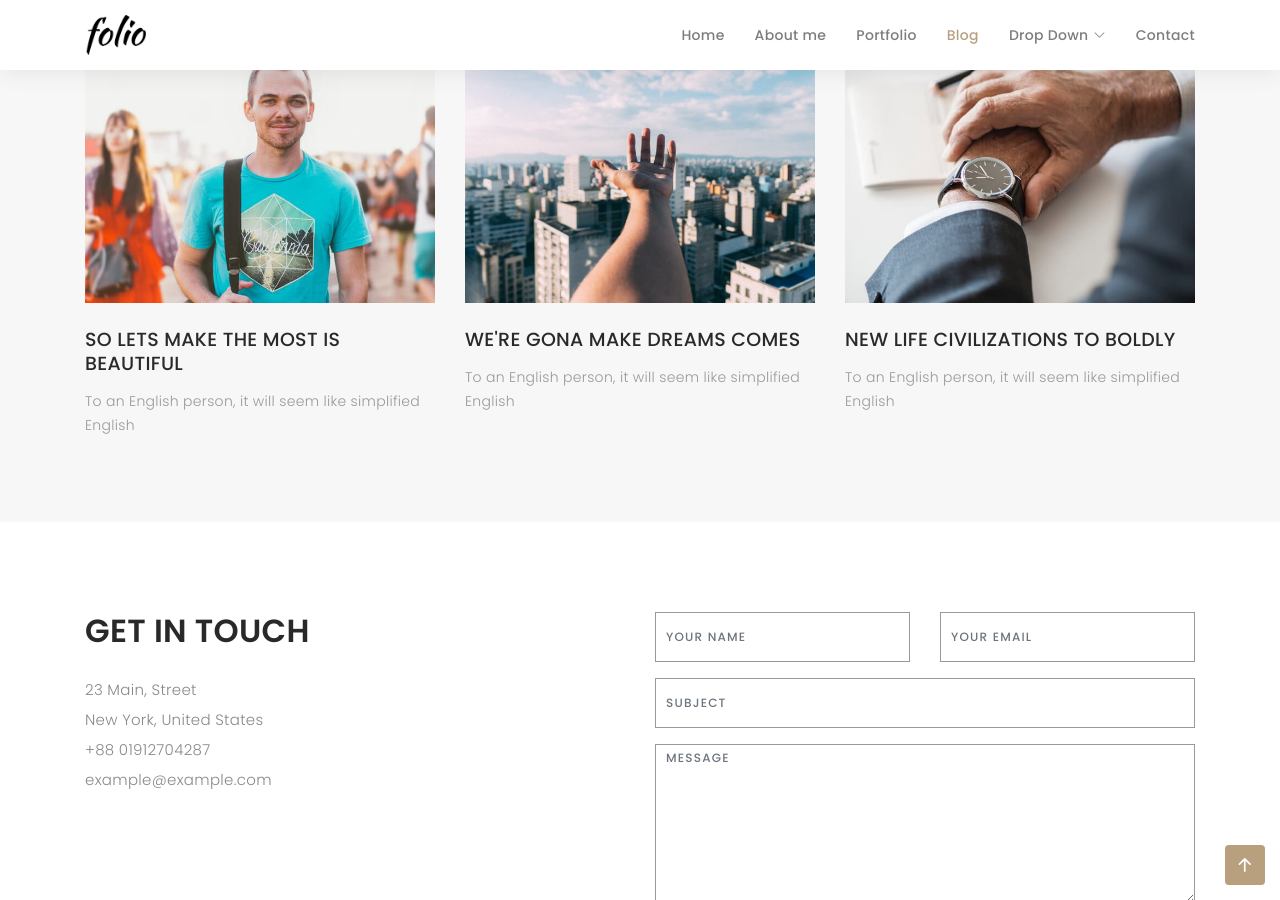
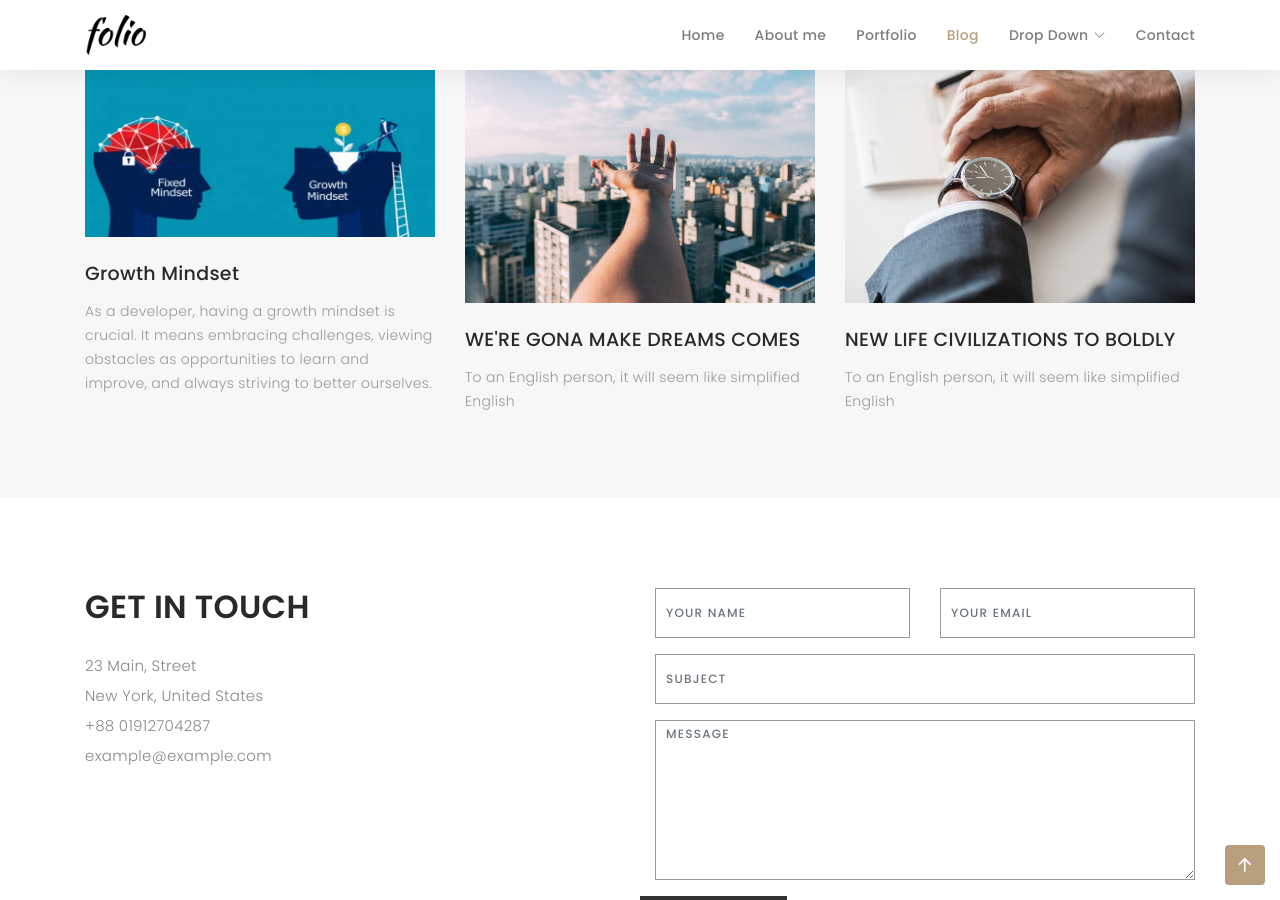
Before and after one commit to wandergithub/portfolio-simple, a Jekyll site: the page built from index.html, in a window 1280 px wide and 900 px high, scrolled down 3216 px. Built offline with Jekyll 4.4.1, drawn with Linux system fonts in a browser that asks for light colours; nearby versions of some CDN libraries; some web fonts are replaced; library files that are not in the unit come from our copies; comment, search, counter and statistics services are not loaded.

Commit message:
Add first blog thumb nail

```diff
--- a/_includes/header.html
+++ b/_includes/header.html
@@ -29,7 +29,7 @@
               <li><a href="#">Drop Down 4</a></li>
             </ul>
           </li>
-          <li><a class="nav-link scrollto" href="#contact">Contact</a></li>
+          <li><a class="nav-link scrollto" href="index.html#contact">Contact</a></li>
         </ul>
         <i class="bi bi-list mobile-nav-toggle"></i>
       </nav><!-- .navbar -->
--- a/index.html
+++ b/index.html
@@ -276,12 +276,14 @@
             <div class="col-lg-4 col-md-6">
               <div class="journal-info">
 
-                <a href="blog-single.html"><img src="assets/img/blog-post-1.jpg" class="img-responsive" alt="img"></a>
+                <a href="blog-single.html"><img src="assets/img/blog-post-1.webp" class="img-responsive" alt="img"></a>
 
                 <div class="journal-txt">
 
-                  <h4><a href="blog-single.html">SO LETS MAKE THE MOST IS BEAUTIFUL</a></h4>
-                  <p class="separator">To an English person, it will seem like simplified English
+                  <h4><a href="blog-single.html">Growth Mindset</a></h4>
+                  <p class="separator">As a developer, having a growth mindset is crucial. It means embracing
+                    challenges, viewing obstacles as opportunities to learn and improve, and always striving to better
+                    ourselves.
                   </p>
 
                 </div>
```
Also changed, not shown: assets/img/blog-post-1.webp (added).
